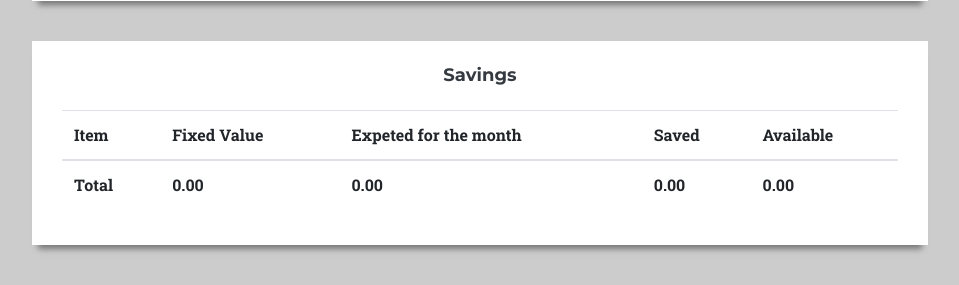
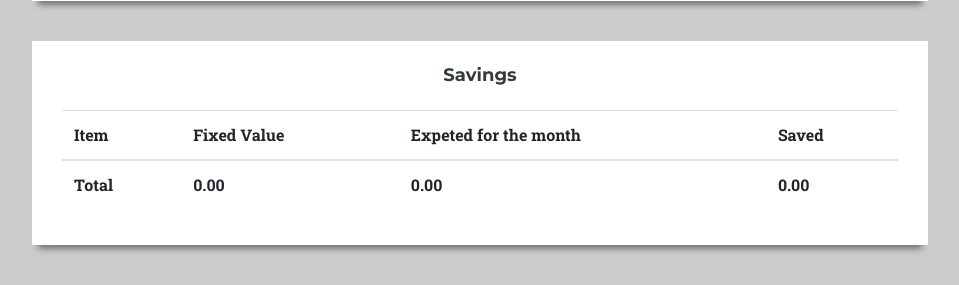
Before and after one commit to danielamlins/Finalprojectcs50, a Flask app: template templates/index.html in a window 1280 px wide. Shown: the part 787-1072 px from the top of the page, without its empty margins (160-1119 px from the left). Run offline with Flask 2, Linux system fonts and the light colour scheme; the template is opened without the code that fills it, so the values that code supplies are empty; a user stored in the database is signed in; some libraries are stand-ins or nearby versions; some web fonts are replaced.

Commit message:
added changes to application.py and readme

```diff
--- a/application.py
+++ b/application.py
@@ -43,25 +43,6 @@ def login_required(f):
 @app.route("/")
 def landing():
     return render_template("landing.html")
-
-
-@app.route("/app")
-@login_required
-def index():
-    # Determine user
-    user = login_session['user_id']
-
-    # Select data from all the tables to be passd in into the "Overview" page
-    income = db.execute("SELECT * FROM income WHERE user_id=:user",
-                        {"user": user})
-    budget_monthly = db.execute("SELECT * FROM monthly WHERE user_id=:user",
-                                {"user": user})
-    budget_daily = db.execute("SELECT * FROM daily WHERE user_id=:user",
-                              {"user": user})
-    savings = db.execute("SELECT * FROM savings WHERE user_id=:user",
-                         {"user": user})
-    # Redirect
-    return render_template("index.html", income=income, budget_daily=budget_daily, budget_monthly=budget_monthly, savings=savings)
 
 
 @app.route("/register", methods=["GET", "POST"])
@@ -134,6 +115,25 @@ def login():
         return render_template("login.html")
 
 
+@app.route("/app")
+@login_required
+def index():
+    # Determine user
+    user = login_session['user_id']
+
+    # Select data from all the tables to be passd in into the "Overview" page
+    income = db.execute("SELECT * FROM income WHERE user_id=:user",
+                        {"user": user})
+    budget_monthly = db.execute("SELECT * FROM monthly WHERE user_id=:user",
+                                {"user": user})
+    budget_daily = db.execute("SELECT * FROM daily WHERE user_id=:user",
+                              {"user": user})
+    savings = db.execute("SELECT * FROM savings WHERE user_id=:user",
+                         {"user": user})
+    # Redirect
+    return render_template("index.html", income=income, budget_daily=budget_daily, budget_monthly=budget_monthly, savings=savings)
+
+
 @app.route("/logout")
 @login_required
 def logout():
@@ -181,7 +181,6 @@ def set():
 @login_required
 def add_row():
     # Determine user and chose table
-    t = request.form.get("chosen_table")
     user = login_session['user_id']
     row_id = request.form.get("row_id")
     t = request.form.get("add_row")
@@ -411,7 +410,7 @@ def add_savings():
         update_table = db.execute("SELECT * FROM savings WHERE user_id=:user AND item=:row",
                                   {"user": user, "row": row}).fetchone()
         saved = float(update_table['saved']) + float(value)
-        available = update_table['expected'] + saved
+        available = saved
         db.execute("UPDATE savings SET saved=:saved, available=:available WHERE user_id=:user AND item=:row",
                    {"saved": saved, "available": available, "user": user, "row": row})
         db.commit()
--- a/templates/index.html
+++ b/templates/index.html
@@ -158,7 +158,6 @@ Index
     {% set total_fixed= [0] %}
     {% set total_expected= [0] %}
     {% set total_saved= [0] %}
-    {% set total_avail= [0] %}
     <div class="table-card-title col-4 offset-4 text-center">
         <button type="button" class="btn btn-link btn-xl text-center" data-toggle="collapse"
             href="#monthlytable">Savings</button>
@@ -170,7 +169,6 @@ Index
                 <th scope="col">Fixed Value</th>
                 <th scope="col">Expeted for the month</th>
                 <th scope="col">Saved</th>
-                <th scope="col">Available</th>
             </tr>
             </thead>
             <tbody>
@@ -189,9 +187,6 @@ Index
                     {% elif key == 'saved' %}
                     <td><a class="nav-link" href="/history?table='Savings'&i={{i}}">{{ value }} </a></td>
                     {% set _ = total_saved.append(total_saved.pop() + value|int) %}
-                    {% elif key == 'available' %}
-                    <td>{{ value }}</td>
-                    {% set _ = total_avail.append(total_avail.pop() + value|int) %}
                     {% endif %}
                     {% endfor %}
                 </tr>
@@ -201,7 +196,6 @@ Index
                     <th>{{'%0.2f'| format(total_fixed[0])}}</th>
                     <th>{{'%0.2f'| format(total_expected[0])}}</th>
                     <th>{{'%0.2f'| format(total_saved[0])}}</th>
-                    <th>{{'%0.2f'| format(total_avail[0])}}</th>
                 </tr>
             </tbody>
         </table>
```
Also changed, not shown: Readme.md.
